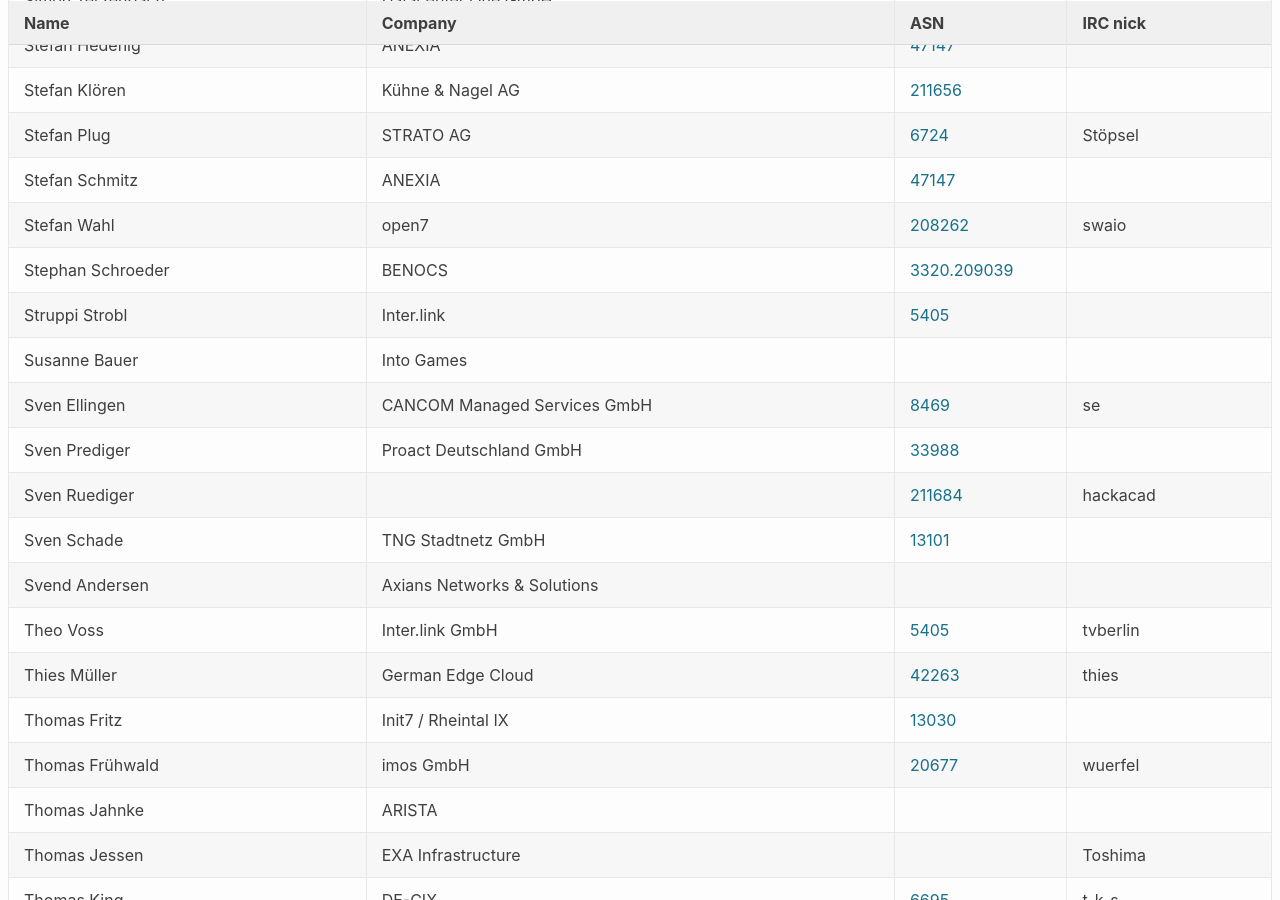
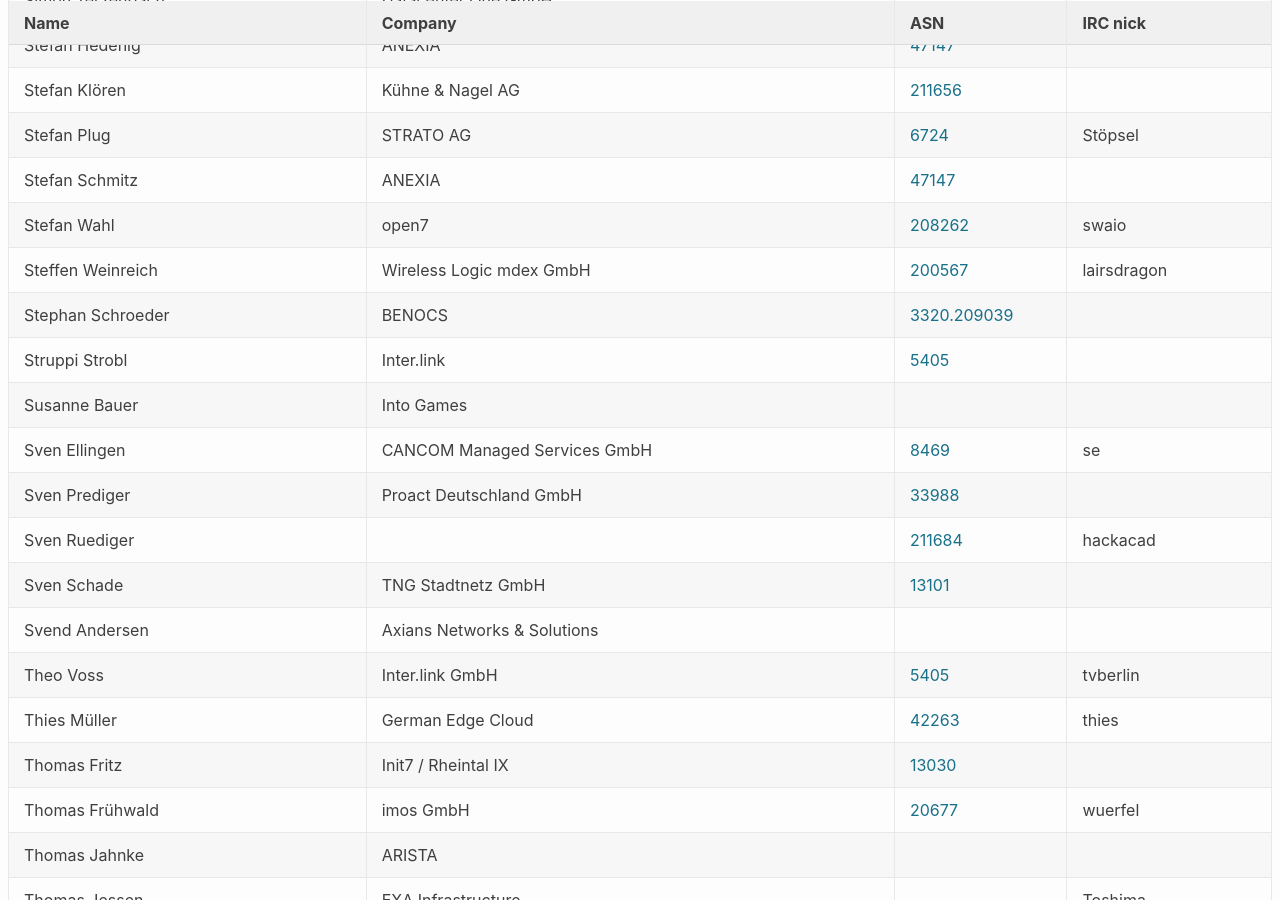
Before and after one commit to denog/pretix-attendeelist, a Jekyll site: the page built from denog14/index.md, in a window 1280 px wide and 900 px high, scrolled down 9289 px. Built offline with Jekyll 4.4.1, drawn with Linux system fonts in a browser that asks for light colours.

Commit message:
Latest data: Wed Oct 26 18:11:07 UTC 2022

```diff
--- a/_data/attendees_denog14_onsite.json
+++ b/_data/attendees_denog14_onsite.json
@@ -1248,6 +1248,12 @@
     "asn": "208262"
   },
   {
+    "name": "Steffen Weinreich",
+    "company": "Wireless Logic mdex GmbH",
+    "irc": "lairsdragon",
+    "asn": "200567"
+  },
+  {
     "name": "Stephan Schroeder",
     "company": "BENOCS",
     "irc": null,
```
